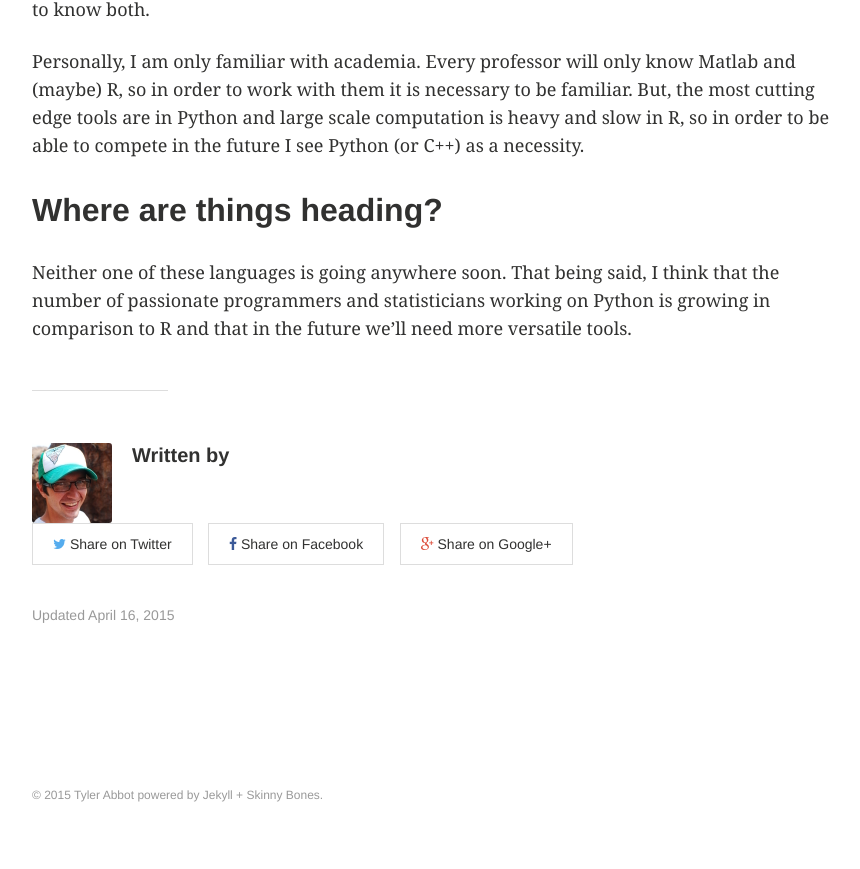
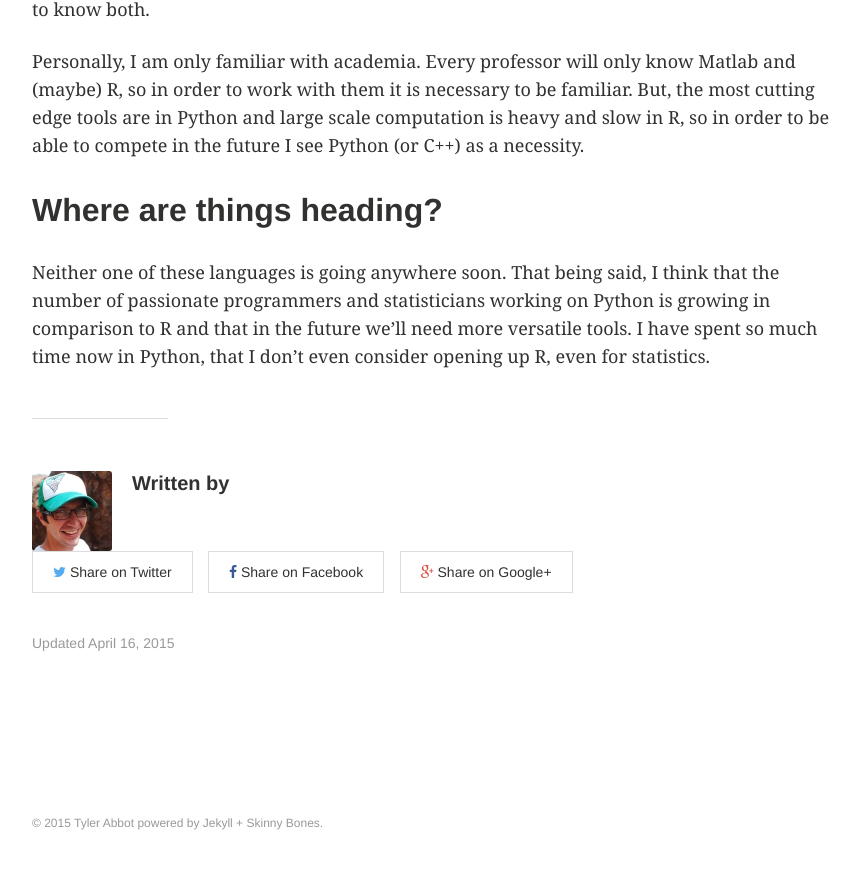
Before and after one commit to tyler-abbot/tyler-abbot.github.io, a Jekyll site: the page built from _posts/programming/python/2015-04-16-why-python-i-already-know-r.md, in a window 1280 px wide and 900 px high, scrolled down 2107 px. Shown: the top 869 px of the window, without its empty margins (64-924 px from the left). Built offline with Jekyll 4.4.1, drawn with Linux system fonts in a browser that asks for light colours.

Commit message:
2015.4.26.update-posts

```diff
--- a/_posts/programming/python/2015-04-16-why-python-i-already-know-r.md
+++ b/_posts/programming/python/2015-04-16-why-python-i-already-know-r.md
@@ -44,4 +44,4 @@ Personally, I am only familiar with academia.  Every professor will only know Ma
 Where are things heading?
 ---------------
 
-Neither one of these languages is going anywhere soon.  That being said, I think that the number of passionate programmers and statisticians working on Python is growing in comparison to R and that in the future we'll need more versatile tools.
+Neither one of these languages is going anywhere soon.  That being said, I think that the number of passionate programmers and statisticians working on Python is growing in comparison to R and that in the future we'll need more versatile tools.  I have spent so much time now in Python, that I don't even consider opening up R, even for statistics.
```
Also changed, not shown: 4 other files.
